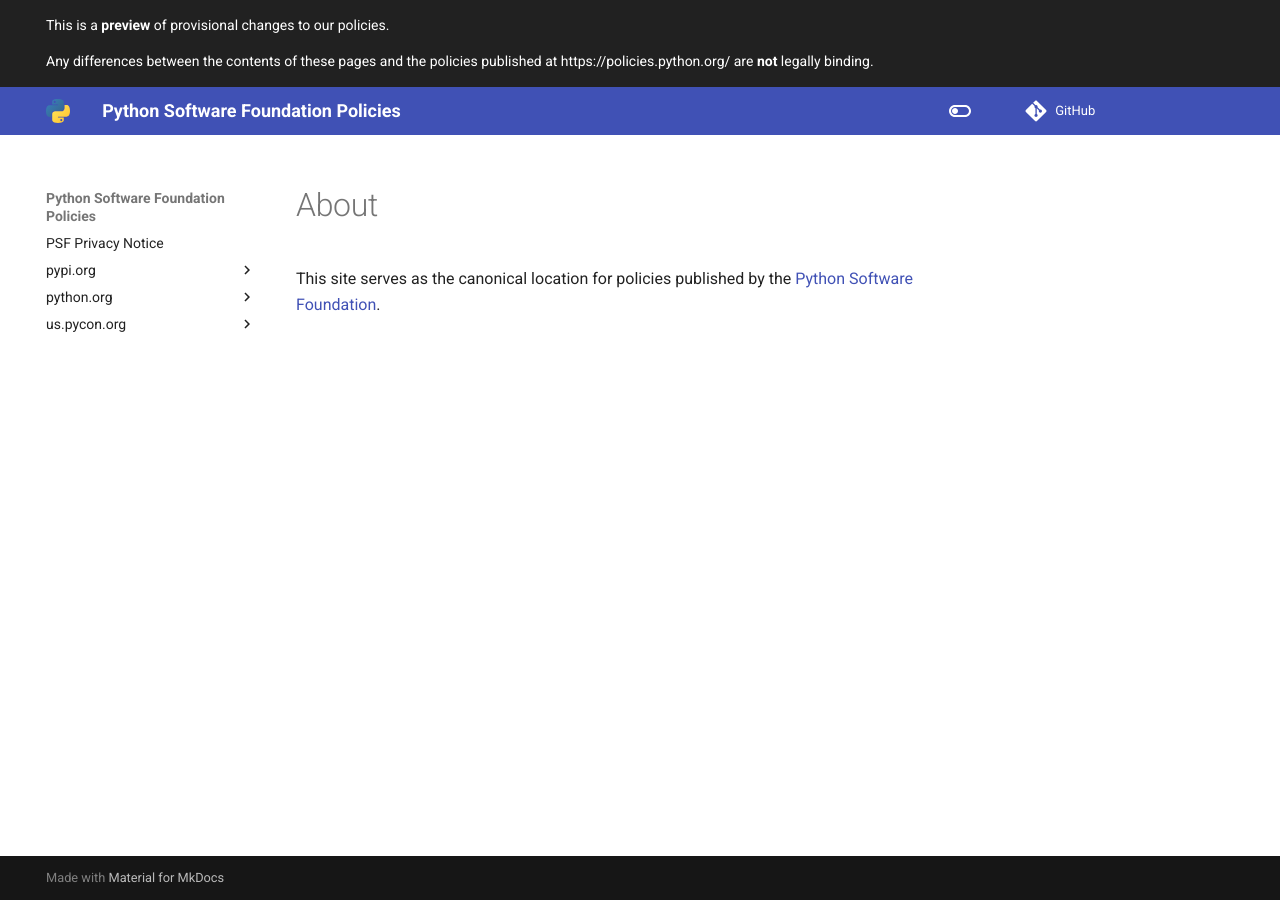
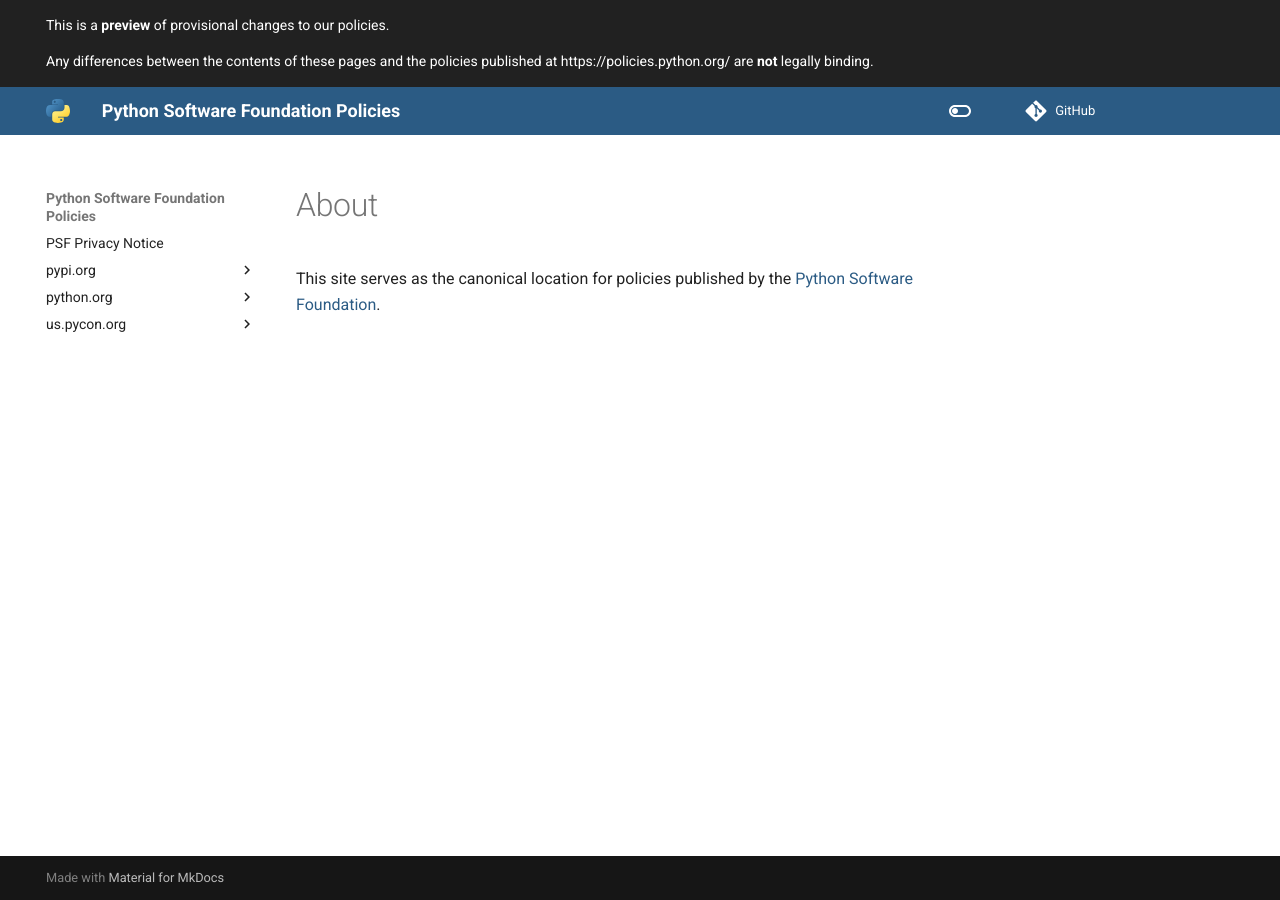
Before and after one commit to psf/policies, an MkDocs documentation site: the page built from docs/index.md, in a window 1280 px wide. Built offline with MkDocs 1.6.1 and Material for MkDocs 9.7.7, drawn with Linux system fonts in a browser that asks for light colours; comment, search, counter and statistics services are not loaded.

Commit message:
match logo/background color to python.org
adopts the logo from python.org with a slight highlight, as well as background to improve visual appeal/contrast

```diff
--- a/docs/stylesheets/extra.css
+++ b/docs/stylesheets/extra.css
@@ -1 +1,5 @@
 readthedocs-flyout { display: none; }
+
+:root, [data-md-color-scheme="psf"], [data-md-color-scheme="slate"] {
+  --md-primary-fg-color:        #2b5b84;
+}
--- a/mkdocs.yml
+++ b/mkdocs.yml
@@ -6,7 +6,7 @@
   custom_dir: ./overrides
   palette:
     - media: "(prefers-color-scheme: light)"
-      scheme: default
+      scheme: psf
       toggle:
         icon: material/toggle-switch-off-outline
         name: Switch to dark mode
```
Also changed, not shown: docs/assets/python-logo.svg.
